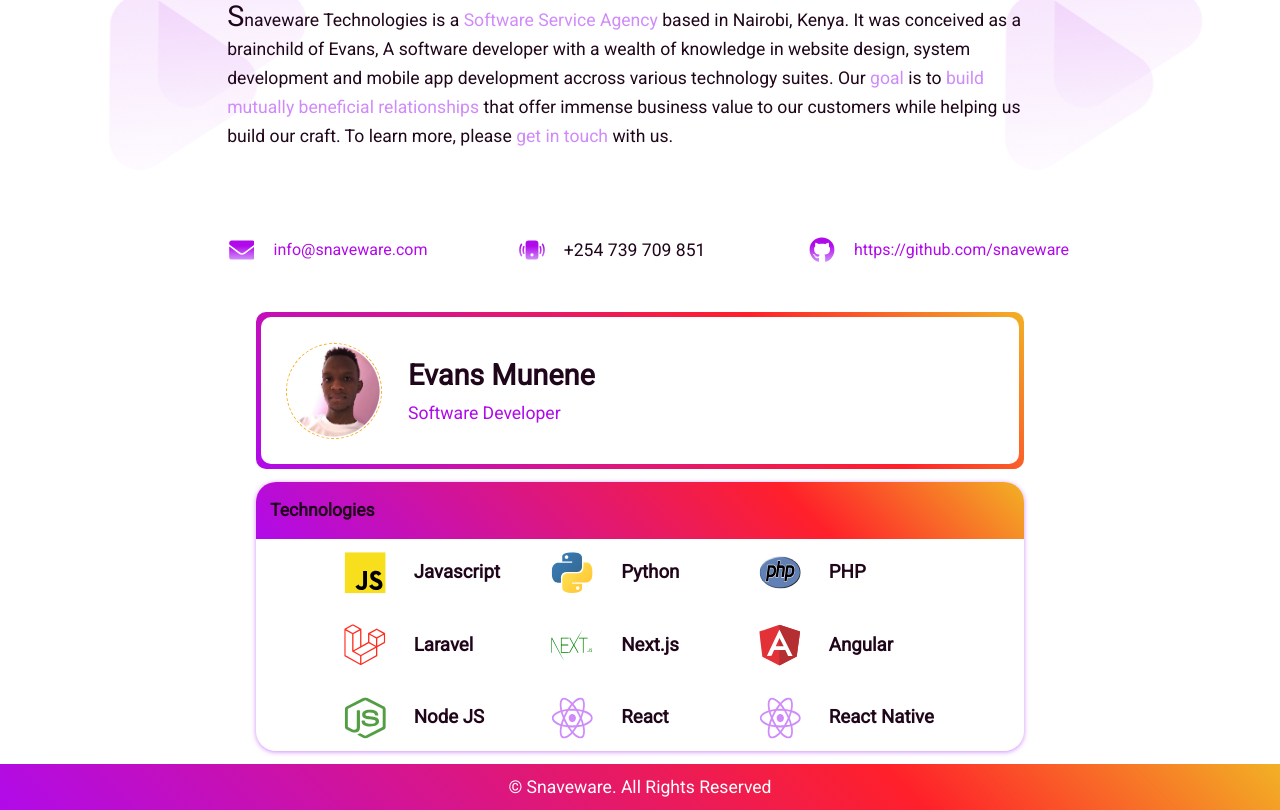
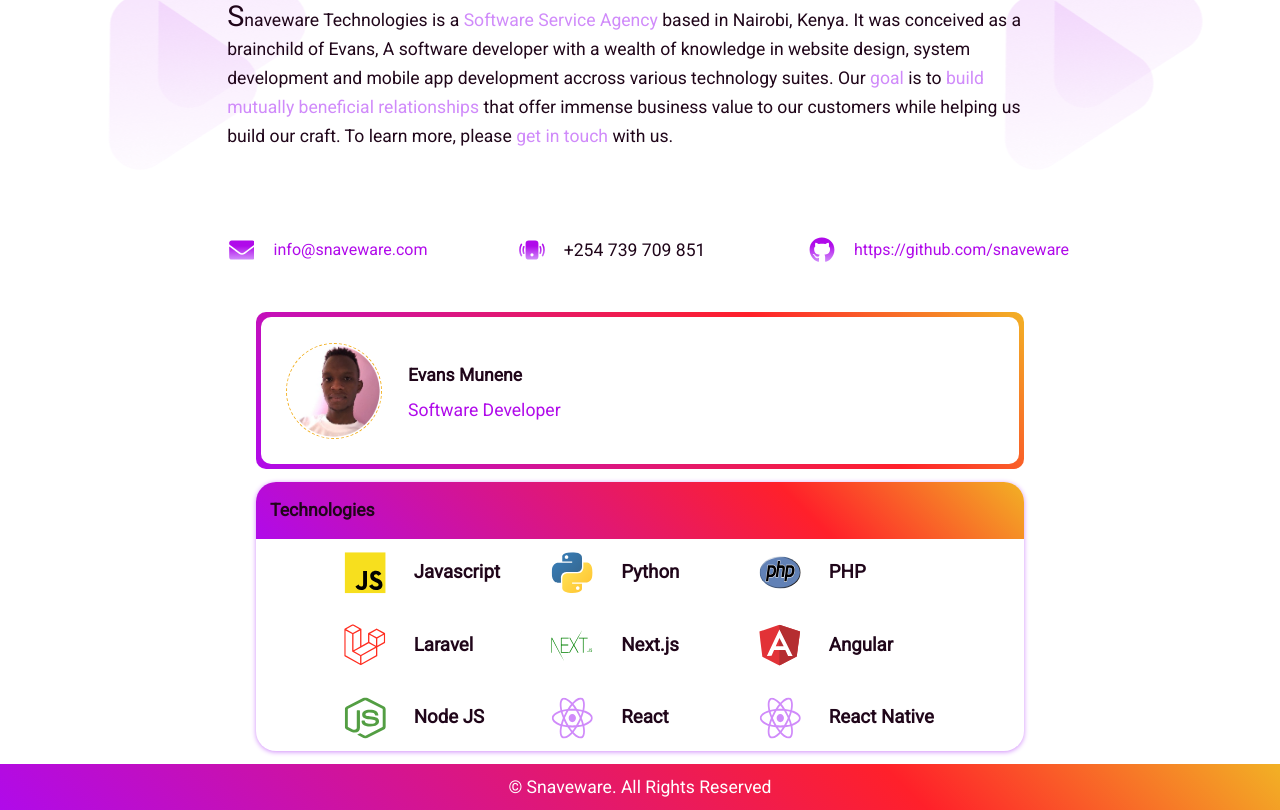
Before and after one commit to snaveware/snaveware, a Next.js app: page / in a window 1280 px wide. Shown: the part 2283-3093 px from the top of the page. Built offline with nearby package versions, Linux system fonts and the light colour scheme.

Commit message:
changed size of my name

```diff
--- a/styled-components/GlobalStyles.js
+++ b/styled-components/GlobalStyles.js
@@ -23,7 +23,6 @@
     #__next {
         display: flex;
         flex-direction: column;
-
       }
 
 
@@ -95,7 +94,9 @@
 
     @media screen and (max-width: 320px) {
         #__next {
-          display: flex
+          display: flex;
+          flex-direction: column;
+
         }
       }
 
@@ -107,7 +108,8 @@
             display: block;
         }
         #__next {
-            display: flex
+            display: flex;
+            flex-direction: column;
           }
     }
 `;
--- a/styled-components/styled-extra-components/Person.styled.js
+++ b/styled-components/styled-extra-components/Person.styled.js
@@ -51,7 +51,7 @@
             h3 {
                 color: ${({ theme }) => theme.text};
                 font-weight: 600;
-                font-size: ${({ theme }) => theme.sizes.font_lg};
+                font-size: ${({ theme }) => theme.sizes.font_md};
             }
 
             p {
```
